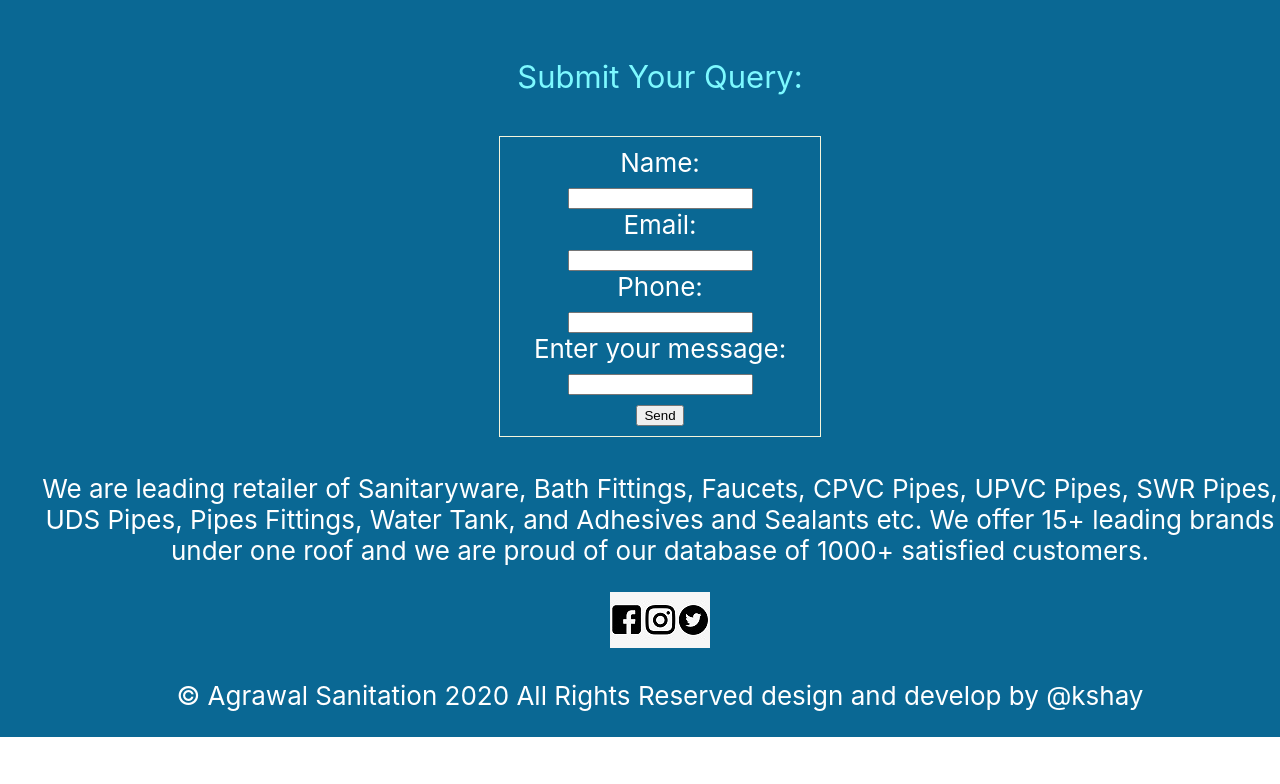
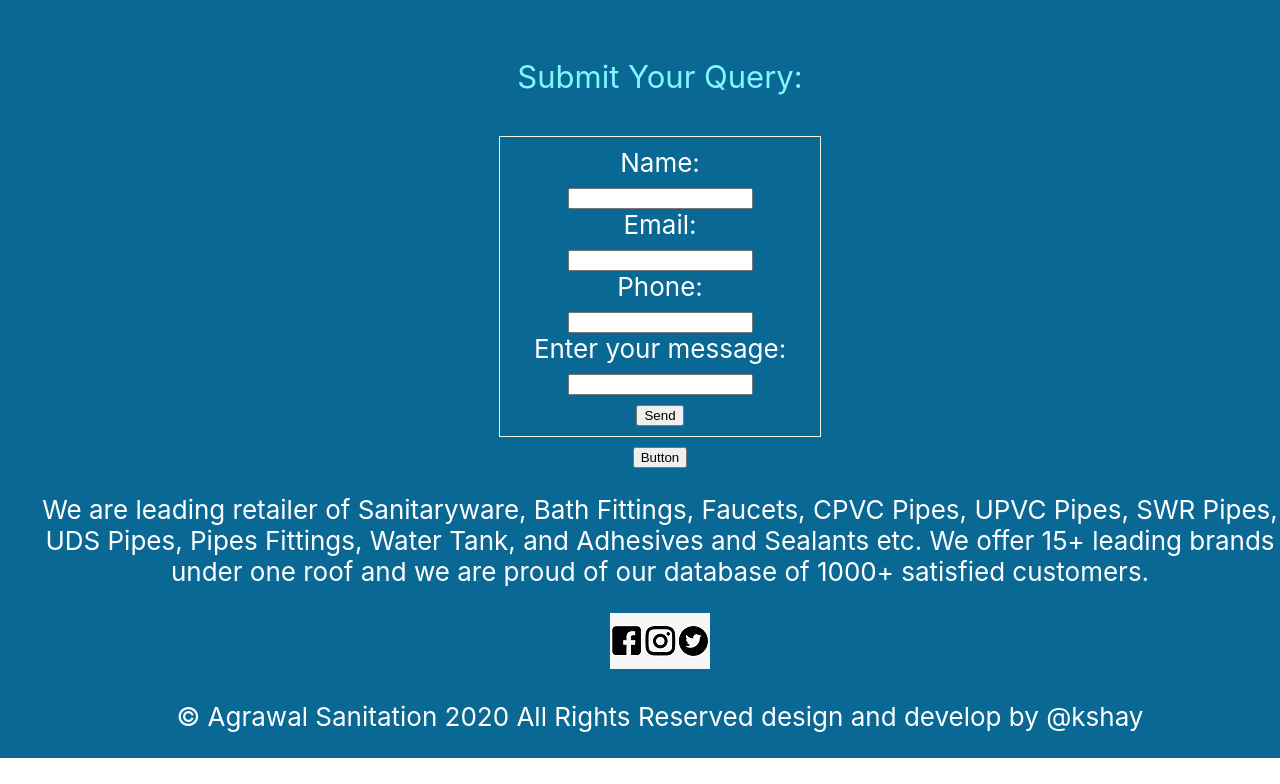
Before and after one commit to Aky006/akshay, a React (Create React App) app: page /covid in a window 1280 px wide. Shown: the part 3775-4559 px from the top of the page. Before the commit the page ends 4538 px from the top, so only its background shows below. Built offline with nearby package versions, Linux system fonts and the light colour scheme.

Commit message:
Update App.js

```diff
--- a/src/App.js
+++ b/src/App.js
@@ -192,6 +192,7 @@ class App extends Component {
          Phone:<br/><input type="text" id="fname" name="fname"></input><br/>
          Enter your message:<br/> <input type="text" id="fname" name="fname"></input>
          <br></br><button type="button">Send</button></p>
+         <input type="submit" onclick="return clicked();" value="Button" />
 
          <p>We are leading retailer of Sanitaryware, Bath Fittings, Faucets, CPVC Pipes, UPVC Pipes, SWR Pipes, UDS Pipes, Pipes Fittings, Water Tank, and Adhesives and Sealants etc. We offer 15+ leading brands under one roof and we are proud of our database of 1000+ satisfied customers.</p>
          <Link to="/"><img src= "clips.png"  alt="follow us" /></Link>
```
